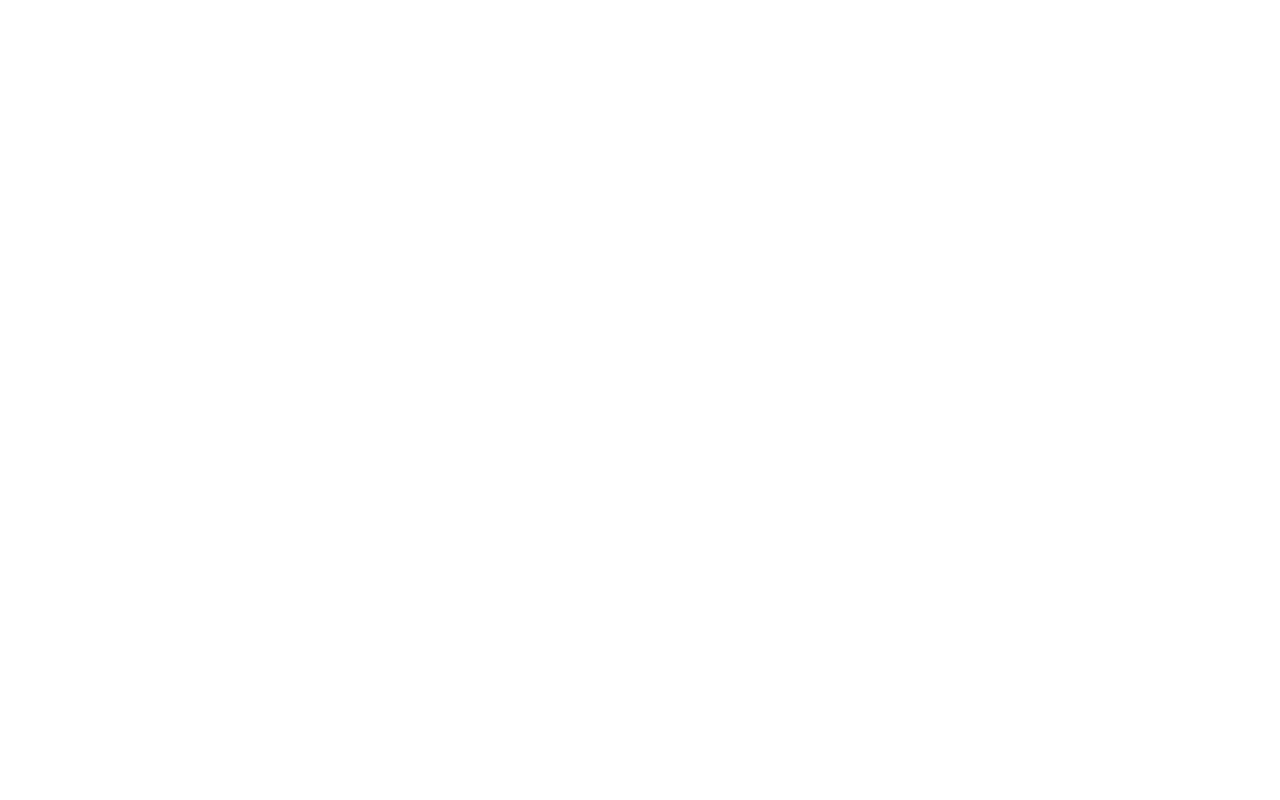
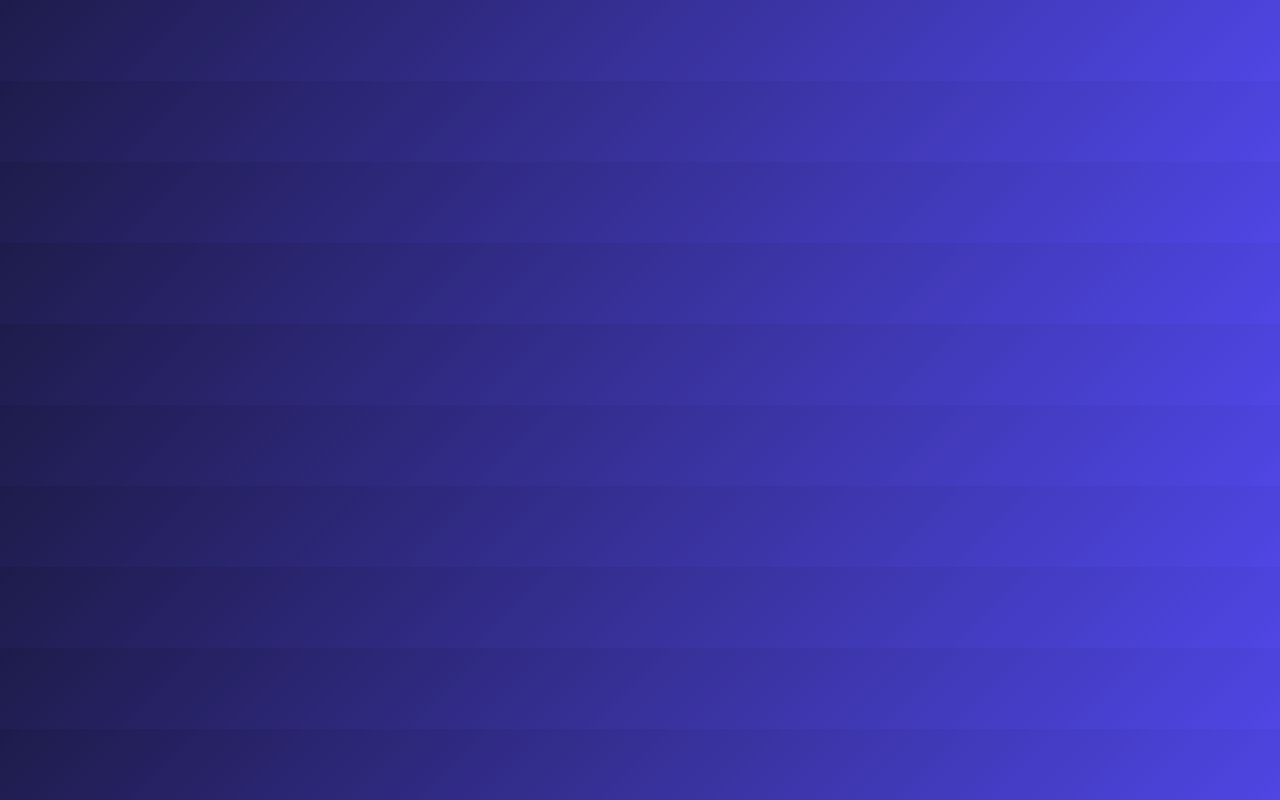
Before and after one commit to ingridbisconsin/site-anoversario, a plain HTML site: page index.html in a window 1280 px wide. Drawn offline with Linux system fonts and the light colour scheme.

Commit message:
inserindo o arquivo css no html

```diff
--- a/index.html
+++ b/index.html
@@ -4,6 +4,7 @@
     <meta charset="UTF-8" />
     <meta name="viewport" content="width=devicewidth, initial-scale=1.0" />
     <title>CONVITE</title>
+    <link rel="stylesheet" href="./main.css" />
 </head>
 <body>
     <div class="titulo">
```
